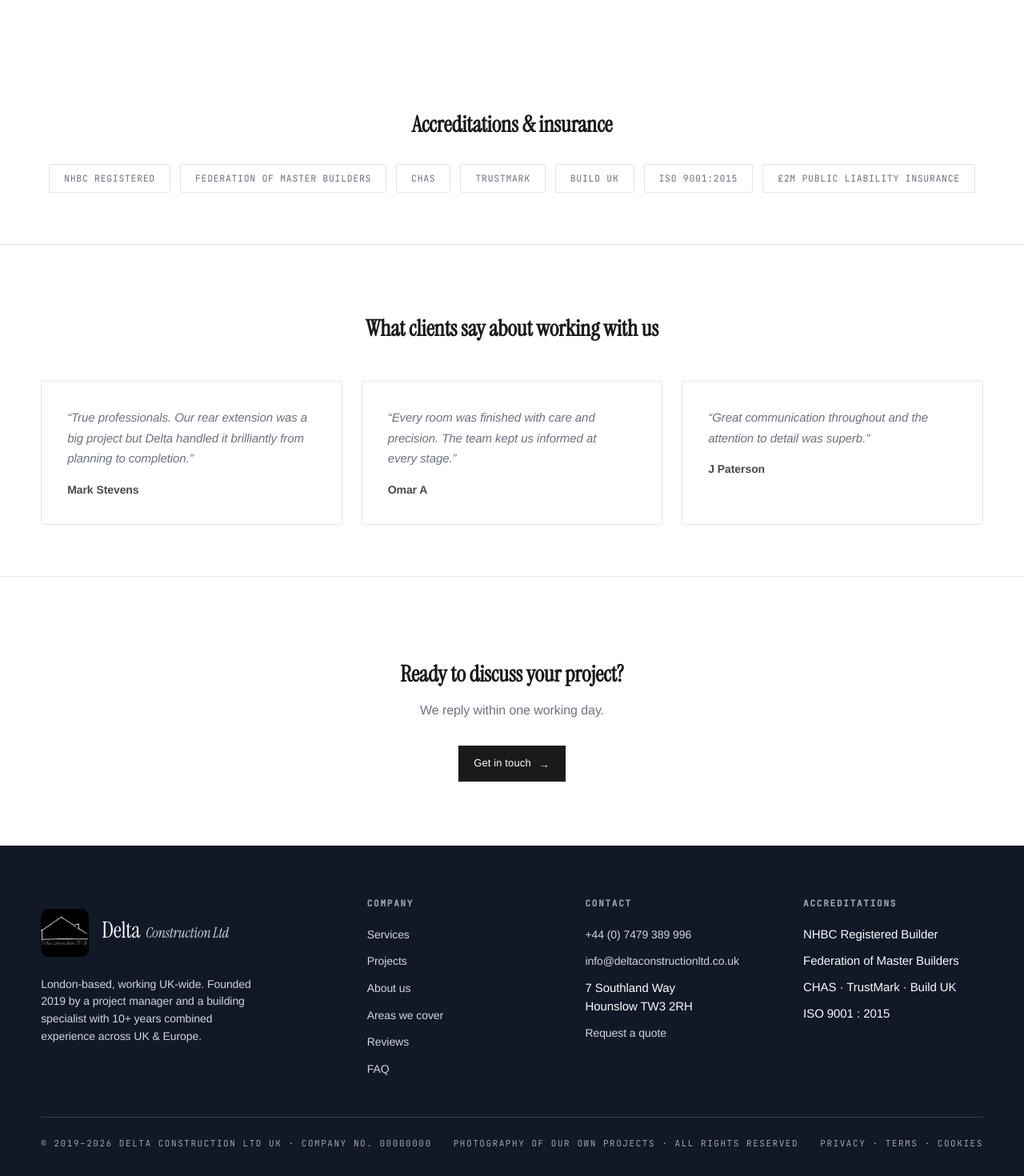
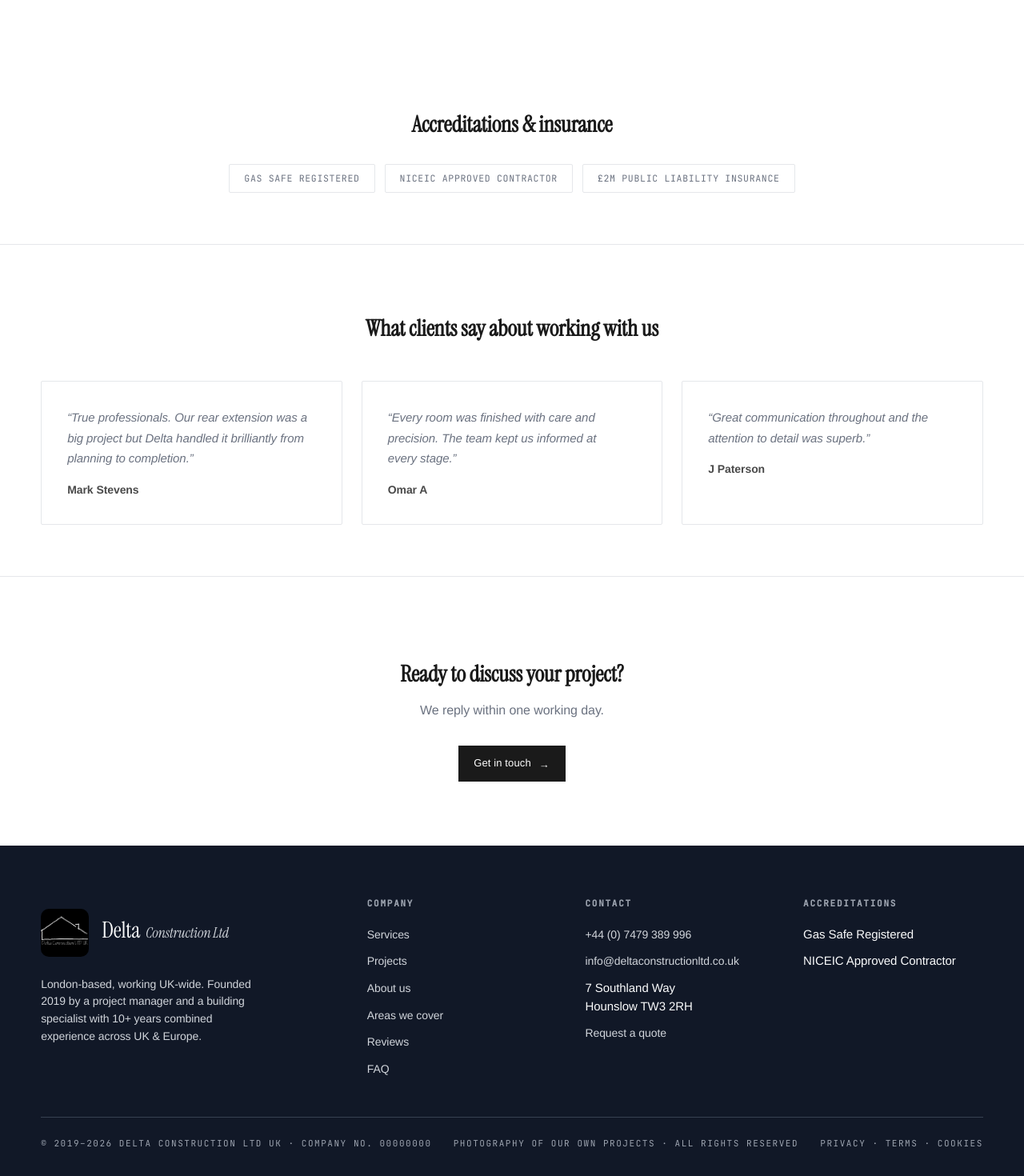
Before and after one commit to AldiD12/delta-construction, a Next.js app: page /about in a window 1280 px wide. Shown: the part 2363-3833 px from the top of the page at 80% size. Built offline with nearby package versions, Linux system fonts and the light colour scheme.

Commit message:
Replace accreditations with Gas Safe and NICEIC

```diff
--- a/src/app/about/AboutClient.tsx
+++ b/src/app/about/AboutClient.tsx
@@ -25,12 +25,8 @@ const values = [
 ];
 
 const accreditations = [
-  "NHBC Registered",
-  "Federation of Master Builders",
-  "CHAS",
-  "TrustMark",
-  "Build UK",
-  "ISO 9001:2015",
+  "Gas Safe Registered",
+  "NICEIC Approved Contractor",
   "£2M Public Liability Insurance",
 ];
 
--- a/src/components/SharedFooter.tsx
+++ b/src/components/SharedFooter.tsx
@@ -66,10 +66,8 @@ export default function SharedFooter() {
         <div className="foot-col">
           <h5>Accreditations</h5>
           <ul>
-            <li>NHBC Registered Builder</li>
-            <li>Federation of Master Builders</li>
-            <li>CHAS · TrustMark · Build UK</li>
-            <li>ISO 9001 : 2015</li>
+            <li>Gas Safe Registered</li>
+            <li>NICEIC Approved Contractor</li>
           </ul>
         </div>
       </div>
```
Also changed, not shown: index.html (+4 -10 lines), src/app/page.tsx (+4 -10 lines).
